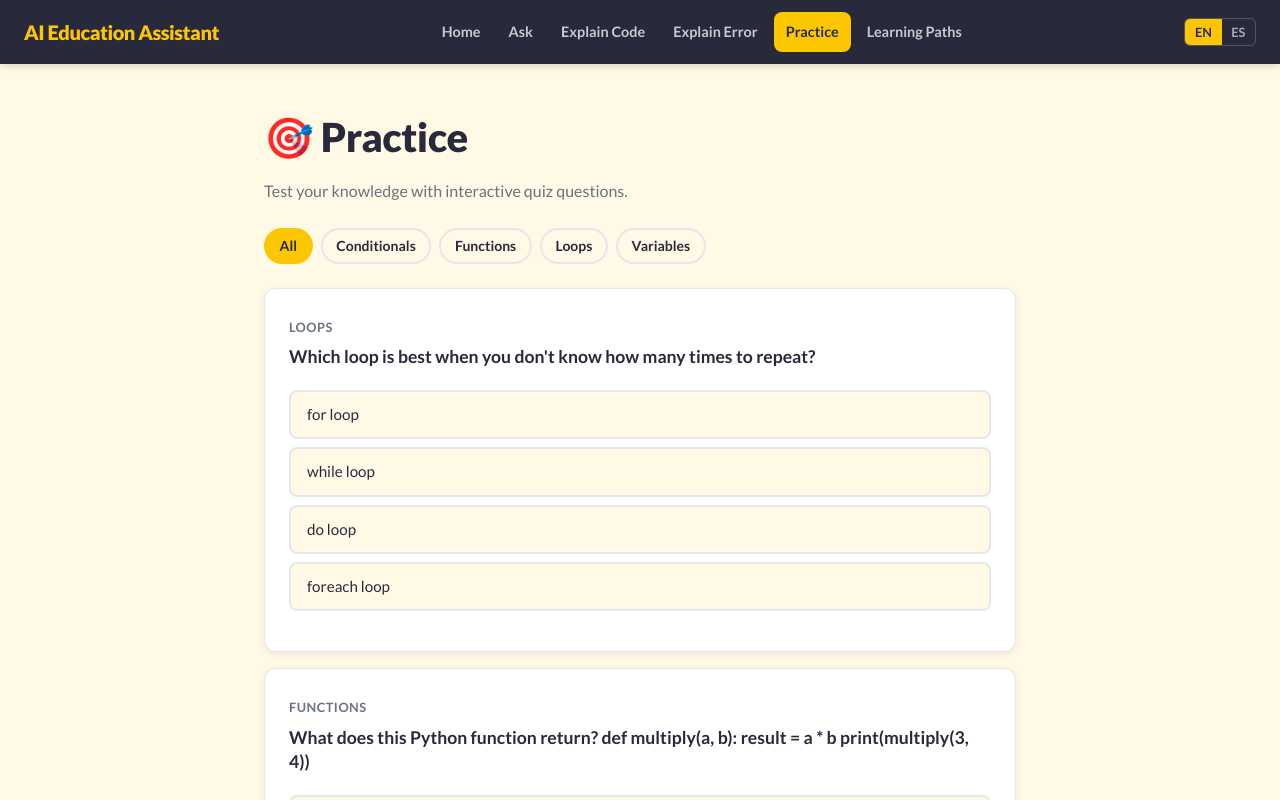
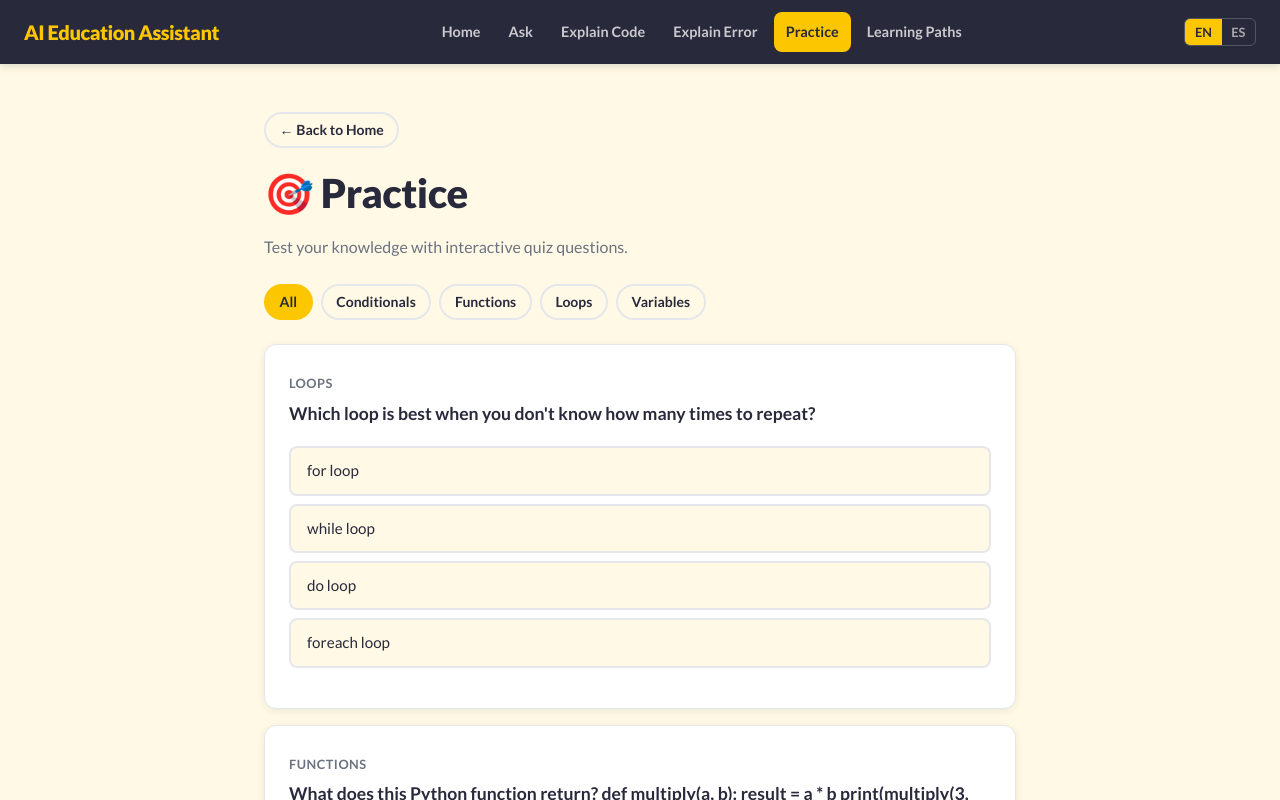
Before and after one commit to beagandica/ai-education-assistant, a React (Vite) app: page /#/practice in a window 1280 px wide. Shown: the top 800 px of the page. Built offline with nearby package versions, Linux system fonts and the light colour scheme.

Commit message:
Add back-to-home button on all non-home pages
Add a reusable BackToHome component that provides bilingual navigation
back to the home page. Placed at the top of all 5 feature pages.

Co-authored-by: Copilot <223556219+Copilot@users.noreply.github.com>

```diff
--- /dev/null
+++ b/src/components/BackToHome.tsx
@@ -0,0 +1,16 @@
+import { Link } from 'react-router-dom';
+import { useLanguage } from '../lib/i18n';
+
+export function BackToHome() {
+  const { language } = useLanguage();
+
+  return (
+    <Link
+      to="/"
+      className="btn btn--outline"
+      style={{ display: 'inline-block', fontSize: '0.875rem', padding: '0.4rem 0.85rem', marginBottom: '1.25rem', textDecoration: 'none' }}
+    >
+      ← {language === 'es' ? 'Volver al inicio' : 'Back to Home'}
+    </Link>
+  );
+}
--- a/src/pages/AskPage.tsx
+++ b/src/pages/AskPage.tsx
@@ -3,6 +3,7 @@ import { useLanguage } from '../lib/i18n';
 import { explainQuestion, getAllTopics } from '../lib/explainQuestion';
 import { QuestionForm } from '../components/QuestionForm';
 import { ResponsePanel } from '../components/ResponsePanel';
+import { BackToHome } from '../components/BackToHome';
 import type { TopicResponse } from '../types/content';
 
 export default function AskPage() {
@@ -33,6 +34,7 @@ export default function AskPage() {
   return (
     <main className="page">
       <div className="container" style={{ maxWidth: '800px', padding: '2rem 1.5rem' }}>
+        <BackToHome />
         <h1>{language === 'es' ? '❓ Hacer una Pregunta' : '❓ Ask a Question'}</h1>
         <p style={{ color: 'var(--color-text-light)', marginBottom: '1.5rem' }}>
           {language === 'es'
--- a/src/pages/ExplainCodePage.tsx
+++ b/src/pages/ExplainCodePage.tsx
@@ -1,5 +1,6 @@
 import { useLanguage } from '../lib/i18n';
 import { CodeExplainer } from '../components/CodeExplainer';
+import { BackToHome } from '../components/BackToHome';
 
 export default function ExplainCodePage() {
   const { language } = useLanguage();
@@ -7,6 +8,7 @@ export default function ExplainCodePage() {
   return (
     <main className="page">
       <div className="container" style={{ maxWidth: '800px', padding: '2rem 1.5rem' }}>
+        <BackToHome />
         <h1>{language === 'es' ? '💻 Explicar Código' : '💻 Explain Code'}</h1>
         <p style={{ color: 'var(--color-text-light)', marginBottom: '1.5rem' }}>
           {language === 'es'
--- a/src/pages/ExplainErrorPage.tsx
+++ b/src/pages/ExplainErrorPage.tsx
@@ -1,5 +1,6 @@
 import { useLanguage } from '../lib/i18n';
 import { ErrorExplainer } from '../components/ErrorExplainer';
+import { BackToHome } from '../components/BackToHome';
 
 export default function ExplainErrorPage() {
   const { language } = useLanguage();
@@ -7,6 +8,7 @@ export default function ExplainErrorPage() {
   return (
     <main className="page">
       <div className="container" style={{ maxWidth: '800px', padding: '2rem 1.5rem' }}>
+        <BackToHome />
         <h1>{language === 'es' ? '🐛 Explicar Error' : '🐛 Explain Error'}</h1>
         <p style={{ color: 'var(--color-text-light)', marginBottom: '1.5rem' }}>
           {language === 'es'
--- a/src/pages/LearningPathsPage.tsx
+++ b/src/pages/LearningPathsPage.tsx
@@ -1,6 +1,7 @@
 import { useLanguage } from '../lib/i18n';
 import { LearningPathCard } from '../components/LearningPathCard';
 import { learningPathsEn, learningPathsEs } from '../data/learningPaths';
+import { BackToHome } from '../components/BackToHome';
 
 export default function LearningPathsPage() {
   const { language } = useLanguage();
@@ -9,6 +10,7 @@ export default function LearningPathsPage() {
   return (
     <main className="page">
       <div className="container" style={{ maxWidth: '900px', padding: '2rem 1.5rem' }}>
+        <BackToHome />
         <h1>{language === 'es' ? '🗺️ Rutas de Aprendizaje' : '🗺️ Learning Paths'}</h1>
         <p style={{ color: 'var(--color-text-light)', marginBottom: '2rem' }}>
           {language === 'es'
--- a/src/pages/PracticePage.tsx
+++ b/src/pages/PracticePage.tsx
@@ -2,6 +2,7 @@ import { useState } from 'react';
 import { useLanguage } from '../lib/i18n';
 import { getPracticeQuestions, getAvailableTopics } from '../lib/getPracticeQuestions';
 import { PracticeCard } from '../components/PracticeCard';
+import { BackToHome } from '../components/BackToHome';
 
 export default function PracticePage() {
   const { language } = useLanguage();
@@ -42,6 +43,7 @@ export default function PracticePage() {
   return (
     <main className="page">
       <div className="container" style={{ maxWidth: '800px', padding: '2rem 1.5rem' }}>
+        <BackToHome />
         <h1>{language === 'es' ? '🎯 Practicar' : '🎯 Practice'}</h1>
         <p style={{ color: 'var(--color-text-light)', marginBottom: '1.5rem' }}>
           {language === 'es'
```
